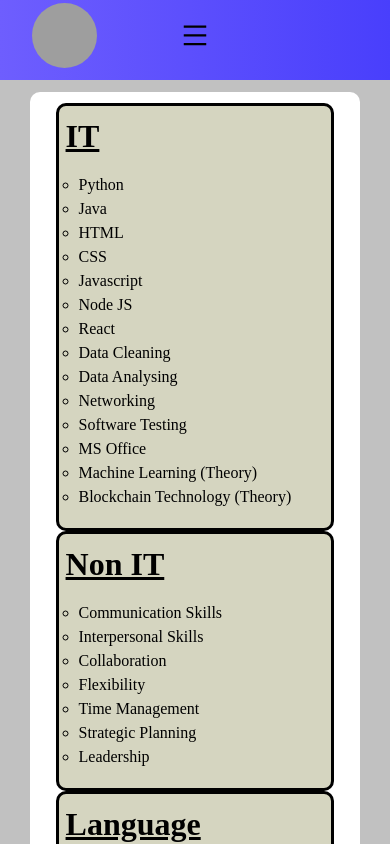
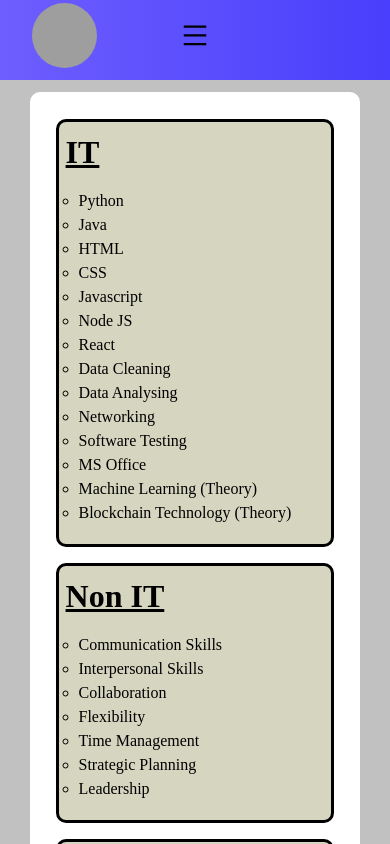
Before and after one commit to codyy6/React-Website, a React (Create React App) app: page /skills in a window 390 px wide. Shown: the top 844 px of the page. Built offline with nearby package versions, Linux system fonts and the light colour scheme; grey boxes are pictures that could not be loaded.

Commit message:
mobile app close navbar when click on website

```diff
--- a/src/components/navbar/navbar.js
+++ b/src/components/navbar/navbar.js
@@ -20,7 +20,7 @@ const Navbar = () => {
             {Items.map((item,index)=>{
               return(
                 <li key = {index}>
-                  <Link className="nav-links" to={item.url}>
+                  <Link onClick={() => setStatus(!status)} className="nav-links" to={item.url}>
                     {item.title}
                   </Link>
                 </li>
--- a/src/components/pages/Skills/Skills.css
+++ b/src/components/pages/Skills/Skills.css
@@ -18,6 +18,7 @@
     display: block;
     margin: 0;
     border-style: solid;
+    margin: 1rem;
 }
 .list{
     padding: 3%;
@@ -29,6 +30,6 @@
         display: block;
     }
     .category{
-        margin: auto;
+        margin: 1rem auto;
     }
 }
```
